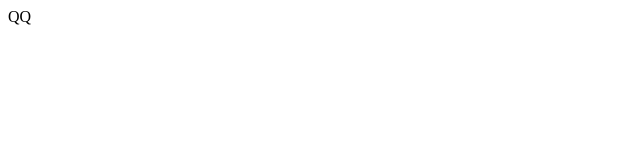
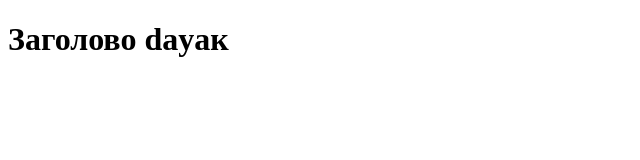
Before and after one commit to Me4eHiy/Me4eHiy-s-repository, a plain HTML site: page index.html in a window 1280 px wide. Shown: the whole page, without its empty margins (0-640 px from the left). Drawn offline with Linux system fonts and the light colour scheme.

Commit message:
Добавили заголовок

```diff
--- a/index.html
+++ b/index.html
@@ -7,6 +7,7 @@
     <link rel="stylesheet" href="style.css">
 </head>
 <body>
-    QQ
+    <h1>Заголово dayaк</h1>
+
 </body>
 </html>
```
